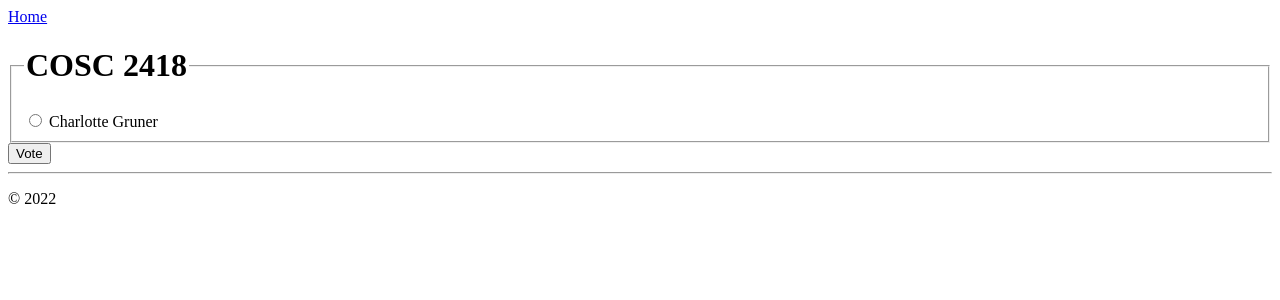
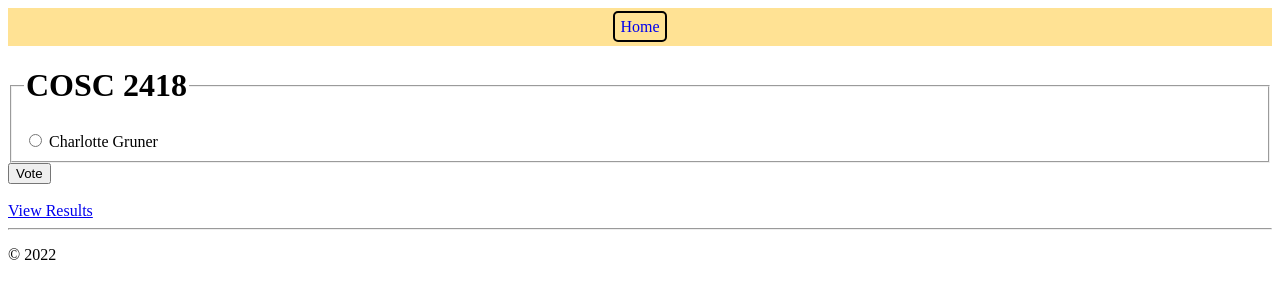
Before and after one commit to Countmooshroom/College-Reviews, a Django app: page /1/ in a window 1280 px wide. Shown: the top 300 px of the page. Run offline with Django 4.2, Linux system fonts and the light colour scheme; data comes from the database, SQL or seed files in the repository; both versions use the stored data as it was after the commit.

Commit message:
Formatted some html files and added basic CSS

```diff
--- /dev/null
+++ b/college/static/college/site.css
@@ -0,0 +1,11 @@
+.navbar {
+    padding: 10px;
+    text-align: center;
+    background-color: #ffe294;
+}
+.navbar-item {
+    text-decoration: none;
+    border: 2px solid black;
+    border-radius: 5px;
+    padding: 5px;
+}
--- a/college/templates/college/detail.html
+++ b/college/templates/college/detail.html
@@ -17,4 +17,7 @@ Vote
     <input type="submit" value="Vote">
 </form>
 
+<br>
+<a href="{% url 'college:results' question.id %}">View Results</a>
+
 {% endblock %}
--- a/college/templates/college/layout.html
+++ b/college/templates/college/layout.html
@@ -4,7 +4,7 @@
     <meta charset="utf-8"/>
     <title>{% block title %}{% endblock %}</title>
     {% load static %}
-    <!--<link rel="stylesheet" type="text/css" href="{% static 'college/site.css' %}"/>-->
+    <link rel="stylesheet" type="text/css" href="{% static 'college/site.css' %}"/>
 </head>
 
 <body>
--- a/college_recommend/settings.py
+++ b/college_recommend/settings.py
@@ -25,7 +25,7 @@ SECRET_KEY = 'django-insecure-fjr_d_!^dj^h+6606sa_#m2!dv76))-@f#e!^sldh60o600%@)
 # SECURITY WARNING: don't run with debug turned on in production!
 DEBUG = True
 
-ALLOWED_HOSTS = []
+ALLOWED_HOSTS = ['*']
 
 
 # Application definition
```
Also changed, not shown: db.sqlite3.
